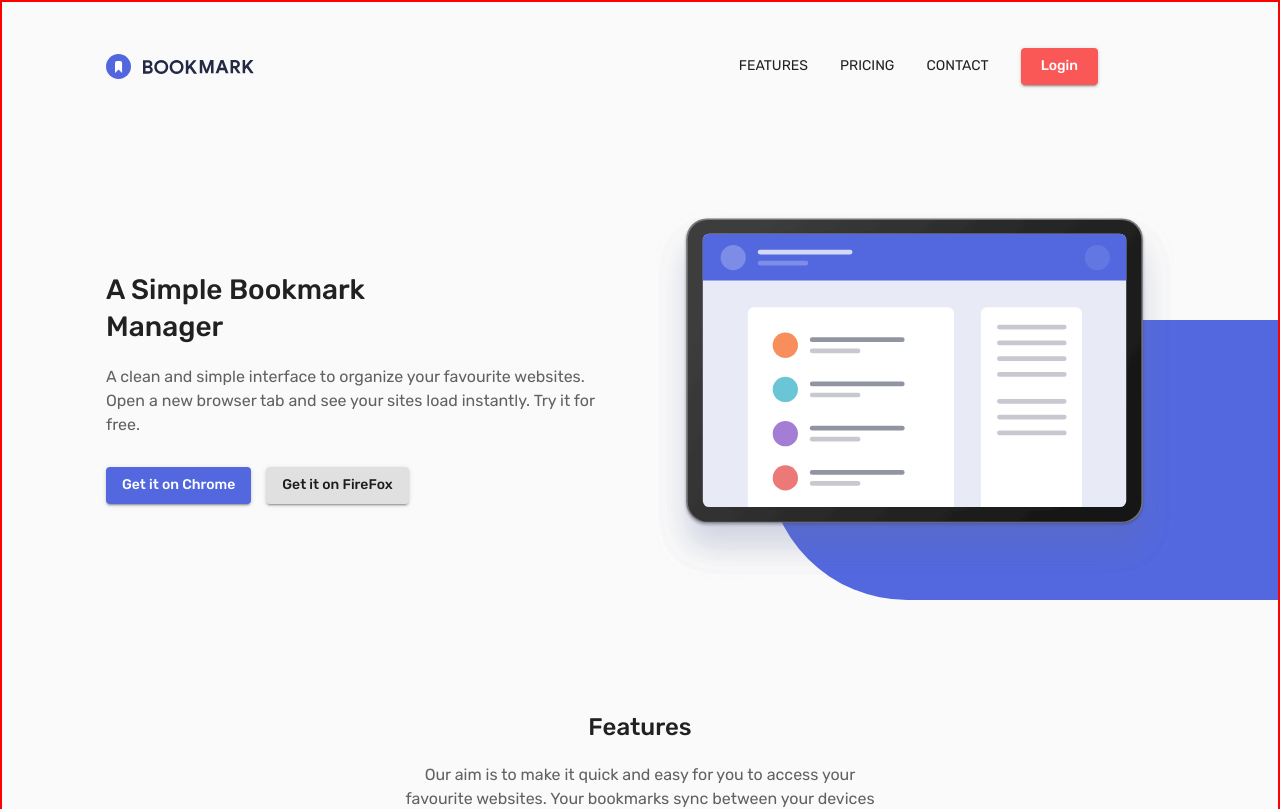
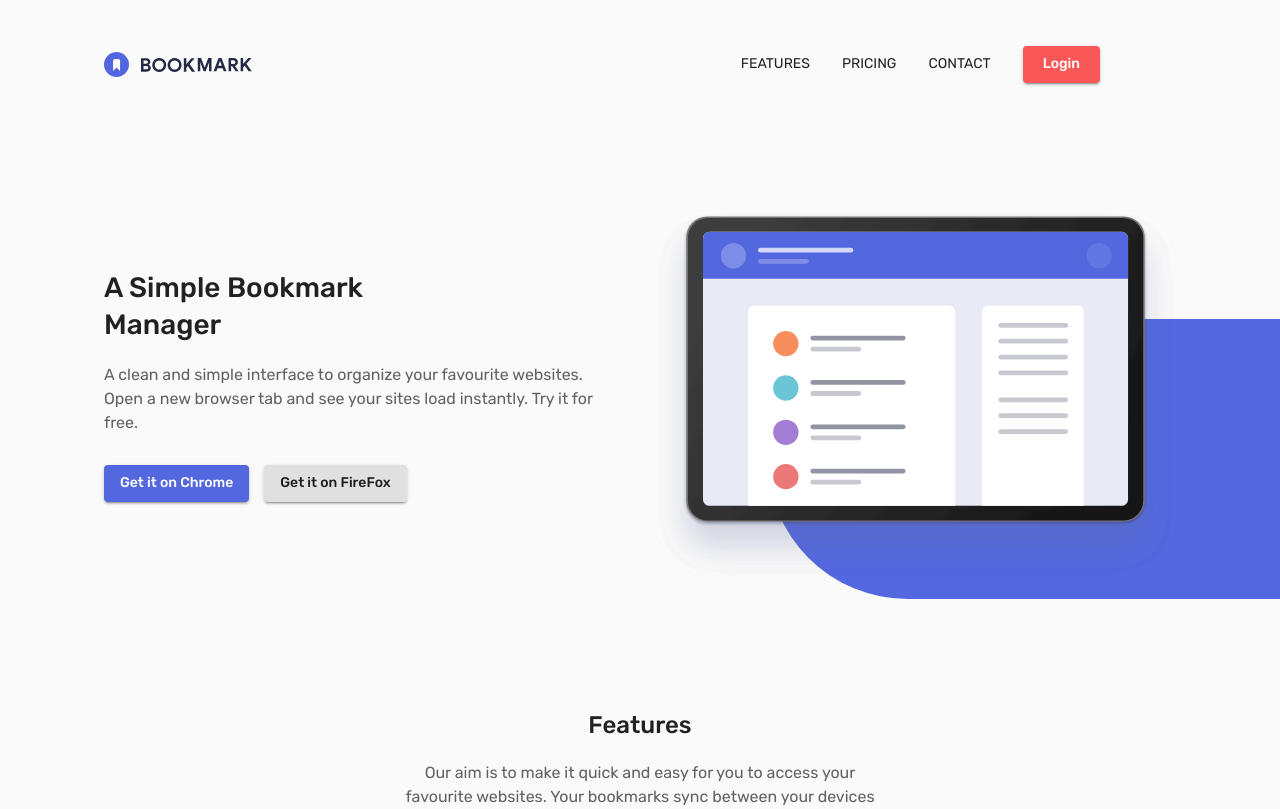
Before and after one commit to iambenbright/bookmark, a React (Create React App) app: page / in a window 1280 px wide. Shown: the top 809 px of the page. Built offline with nearby package versions, Linux system fonts and the light colour scheme.

Commit message:
chore: refactor styles

```diff
--- a/src/components/footer/footer.tsx
+++ b/src/components/footer/footer.tsx
@@ -25,11 +25,7 @@ export default function Footer() {
   const classes = useStyles();
 
   return (
-    <Container
-      maxWidth="lg"
-      className={classes.container}
-      style={{ border: '2px solid red' }}
-    >
+    <Container maxWidth="lg" className={classes.container}>
       <Box className={classes.footerTop}>
         <NestedContainer className={classes.middleFixed}>
           <Typography
--- a/src/pages/landing/landing..tsx
+++ b/src/pages/landing/landing..tsx
@@ -16,10 +16,7 @@ export default function Landing() {
   return (
     <Fragment>
       <CssBaseline />
-      <Container
-        maxWidth="lg"
-        style={{ overflow: 'hidden', border: '2px solid red' }}
-      >
+      <Container maxWidth="lg" style={{ overflow: 'hidden' }}>
         <NavBar />
         <Hero />
         <Features />
```
Also changed, not shown: 1 other file (tests, documents, lock files or other folders).
